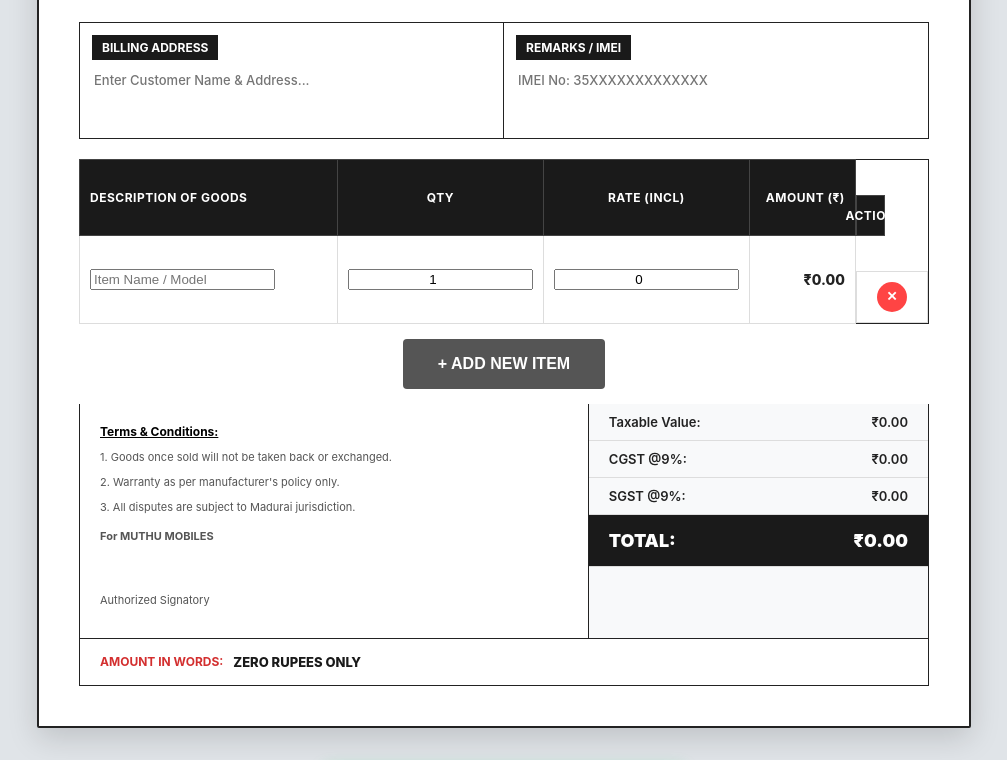
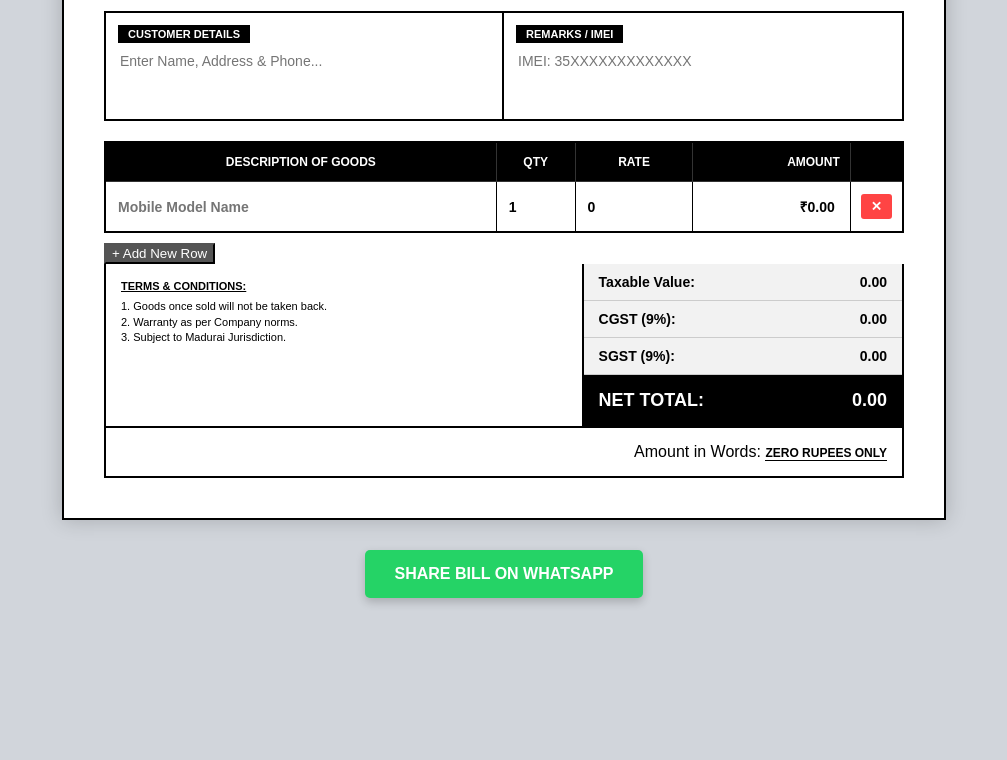
Before and after one commit to Sumathi-T-2003/-Muthu-Billing-App-, a website: page index.html in a window 1280 px wide. Shown: the part 183-943 px from the top of the page, without its empty margins (136-1143 px from the left). After the commit the page ends 801 px from the top, so only its background shows below. Drawn offline with Linux system fonts and the light colour scheme.

Commit message:
-Muthu-Billing-App Final 100% Professional Bill

```diff
--- a/index.html
+++ b/index.html
@@ -3,201 +3,203 @@
 <head>
     <meta charset="UTF-8">
     <meta name="viewport" content="width=device-width, initial-scale=1.0">
-    <title>MUTHU MOBILES | Premium Tax Invoice</title>
+    <title>MUTHU MOBILES | Tax Invoice</title>
     <script src="https://cdnjs.cloudflare.com/ajax/libs/html2pdf.js/0.10.1/html2pdf.bundle.min.js"></script>
     <style>
-        :root { --brand-red: #D32F2F; --deep-black: #1A1A1A; --soft-gray: #F8F9FA; --border-bold: #222; }
-        body { font-family: 'Inter', 'Segoe UI', Arial, sans-serif; background: #e0e4e8; margin: 0; padding: 15px; color: #222; }
+        :root { --red: #D32F2F; --black: #000000; --gray: #f2f2f2; }
+        body { font-family: 'Arial', sans-serif; background: #d1d5db; margin: 0; padding: 20px; color: #000; }
 
-        .invoice-card {
-            max-width: 850px; margin: auto; background: white; padding: 40px;
-            border: 2px solid var(--border-bold); box-shadow: 0 10px 30px rgba(0,0,0,0.15);
-            position: relative; border-radius: 2px;
+        /* Main Invoice Sheet */
+        .bill-book {
+            max-width: 800px; margin: auto; background: white; padding: 40px;
+            border: 2px solid #000; position: relative; box-shadow: 0 0 20px rgba(0,0,0,0.2);
         }
 
-        /* Top Header Section */
-        .tax-header { display: flex; justify-content: space-between; align-items: flex-start; margin-bottom: 25px; border-bottom: 5px solid var(--brand-red); padding-bottom: 15px; }
-        .brand-logo h1 { margin: 0; font-size: 36px; font-weight: 900; color: var(--brand-red); letter-spacing: -1px; }
-        .brand-logo p { margin: 3px 0; font-size: 12px; font-weight: 600; line-height: 1.4; color: #444; }
-        .invoice-meta { text-align: right; font-size: 13px; font-weight: bold; }
-        .meta-field { margin-bottom: 8px; }
-        .meta-field input { border: none; border-bottom: 1px solid #ccc; padding: 2px 5px; font-weight: bold; font-family: inherit; width: 100px; outline: none; text-align: right; }
+        .tax-top { text-align: right; font-size: 11px; font-weight: bold; text-transform: uppercase; margin-bottom: 5px; }
+
+        /* Header Section */
+        .header-main { display: flex; justify-content: space-between; border-bottom: 4px solid var(--red); padding-bottom: 15px; margin-bottom: 20px; }
+        .shop-details h1 { color: var(--red); margin: 0; font-size: 35px; font-weight: 900; letter-spacing: -1px; }
+        .shop-details p { font-size: 13px; margin: 2px 0; font-weight: 600; }
+
+        .bill-info { text-align: right; font-size: 14px; font-weight: bold; }
+        .bill-info div { margin-bottom: 8px; }
+        .bill-info input { border: none; border-bottom: 1px solid #000; font-weight: bold; width: 120px; text-align: right; outline: none; }
 
         /* Address Grid */
-        .address-container { display: grid; grid-template-columns: 1fr 1fr; border: 1.5px solid var(--border-bold); margin-bottom: 20px; }
-        .address-box { padding: 12px; border-right: 1.5px solid var(--border-bold); }
-        .address-box:last-child { border-right: none; }
-        .address-box h4 { margin: 0 0 10px 0; font-size: 12px; text-transform: uppercase; background: var(--deep-black); color: white; padding: 5px 10px; display: inline-block; }
-        .address-box textarea { width: 100%; border: none; font-size: 13px; font-weight: 500; outline: none; background: transparent; resize: none; font-family: inherit; }
+        .grid-box { display: grid; grid-template-columns: 1fr 1fr; border: 2px solid #000; margin-bottom: 20px; }
+        .address-area { padding: 12px; border-right: 2px solid #000; }
+        .address-area:last-child { border-right: none; }
+        .address-area label { display: block; background: #000; color: #fff; font-size: 11px; padding: 3px 10px; width: fit-content; margin-bottom: 8px; font-weight: bold; }
+        .address-area textarea { width: 100%; border: none; font-size: 14px; outline: none; background: transparent; resize: none; font-weight: 500; font-family: inherit; }
 
-        /* Table Design */
-        table { width: 100%; border-collapse: collapse; border: 1.5px solid var(--border-bold); }
-        thead th { background: var(--deep-black); color: white; padding: 12px 10px; font-size: 12px; text-transform: uppercase; letter-spacing: 0.5px; border: 1px solid #444; text-align: left; }
-        tbody td { padding: 10px; border: 1px solid #ddd; vertical-align: middle; font-size: 14px; }
-        .item-row input { width: 100%; border: none; font-size: 14px; font-weight: 600; outline: none; padding: 5px; }
-        .qty-rate input { text-align: center; }
+        /* Professional Table - No HSN */
+        table { width: 100%; border-collapse: collapse; border: 2px solid #000; }
+        thead th { background: #000 !important; color: #fff !important; padding: 12px 10px; font-size: 12px; text-transform: uppercase; border: 1px solid #333; }
+        tbody td { padding: 12px 10px; border: 1px solid #000; vertical-align: middle; font-size: 14px; font-weight: 600; }
 
-        /* Footer Layout */
-        .bottom-grid { display: grid; grid-template-columns: 1.5fr 1fr; border: 1.5px solid var(--border-bold); border-top: none; }
-        .terms-section { padding: 20px; border-right: 1.5px solid var(--border-bold); font-size: 11px; color: #555; }
-        .terms-section h5 { margin: 0 0 8px 0; color: #000; font-size: 12px; text-decoration: underline; }
+        .item-row input { width: 100%; border: none; outline: none; font-size: 14px; font-weight: 600; background: transparent; }
+        .center-text { text-align: center; }
+        .right-text { text-align: right; padding-right: 15px; }
 
-        .totals-section { background: var(--soft-gray); }
-        .calc-row { display: flex; justify-content: space-between; padding: 10px 20px; border-bottom: 1px solid #ddd; font-size: 13px; font-weight: 600; }
-        .grand-total-row { background: var(--deep-black); color: white; padding: 15px 20px; font-size: 18px; font-weight: 900; }
+        /* Footer Alignment */
+        .footer-grid { display: grid; grid-template-columns: 1.5fr 1fr; border: 2px solid #000; border-top: none; }
+        .terms-box { padding: 15px; border-right: 2px solid #000; font-size: 11px; line-height: 1.4; }
+        .terms-box strong { text-decoration: underline; display: block; margin-bottom: 5px; }
 
-        /* Amount in Words - Alignment Fixed to Left */
-        .words-container { border: 1.5px solid var(--border-bold); border-top: none; padding: 15px 20px; text-align: left; background: #fff; display: flex; align-items: center; }
-        .words-container strong { font-size: 12px; margin-right: 10px; color: var(--brand-red); text-transform: uppercase; }
-        #wordAmt { font-size: 13px; font-weight: 800; color: var(--deep-black); text-transform: uppercase; }
+        .totals-column { background: var(--gray); }
+        .total-row { display: flex; justify-content: space-between; padding: 10px 15px; border-bottom: 1px solid #ccc; font-size: 14px; font-weight: 700; }
+        .net-total { background: #000 !important; color: #fff !important; font-size: 18px; padding: 15px; border: none; }
 
-        /* Actions */
-        .no-print { text-align: center; margin-top: 35px; display: flex; justify-content: center; gap: 20px; }
-        .btn { padding: 16px 35px; border: none; border-radius: 4px; cursor: pointer; font-weight: 800; font-size: 16px; transition: 0.2s transform; text-transform: uppercase; }
-        .btn-add { background: #555; color: white; margin-bottom: 15px; }
-        .btn-share { background: #25D366; color: white; box-shadow: 0 5px 15px rgba(37,211,102,0.4); }
-        .btn-share:hover { transform: translateY(-2px); }
+        /* Amount in Words - Exactly on Right Side */
+        .words-wrap { border: 2px solid #000; border-top: none; padding: 15px; text-align: right; background: #fff; }
+        .words-wrap span { font-size: 12px; font-weight: 800; text-transform: uppercase; color: #000; border-bottom: 1px solid #000; }
 
-        /* Delete Button Alignment */
-        .del-btn { background: #ff4444; color: white; border: none; width: 30px; height: 30px; border-radius: 50%; cursor: pointer; font-weight: bold; display: flex; align-items: center; justify-content: center; margin: auto; transition: 0.2s; }
-        .del-btn:hover { background: #cc0000; }
+        /* Utility Buttons */
+        .action-area { text-align: center; margin-top: 30px; display: flex; justify-content: center; gap: 20px; }
+        .btn { padding: 15px 30px; border: none; cursor: pointer; font-weight: bold; text-transform: uppercase; border-radius: 5px; }
+        .btn-add { background: #555; color: white; margin-top: 10px; }
+        .btn-whatsapp { background: #25D366; color: white; font-size: 16px; box-shadow: 0 4px 10px rgba(0,0,0,0.2); }
+        .del-btn { background: #ff4444; color: white; border: none; padding: 5px 10px; border-radius: 3px; cursor: pointer; font-weight: bold; }
 
-        @media print { .no-print, .del-btn { display: none !important; } body { padding: 0; } .invoice-card { box-shadow: none; border: 2px solid #000; } }
+        /* PDF & Print Logic - Hiding unwanted elements */
+        @media print {
+            .no-print, .btn-add, .del-btn, .action-area { display: none !important; }
+            body { background: white; padding: 0; }
+            .bill-book { border: 2px solid #000; box-shadow: none; width: 100%; margin: 0; }
+        }
     </style>
 </head>
 <body>
 
-<div class="invoice-card" id="capture-area">
-    <div style="text-align: center; font-size: 9px; font-weight: bold; margin-bottom: 5px; color: #777;">TAX INVOICE | ORIGINAL FOR RECIPIENT</div>
+<div class="bill-book" id="invoice-sheet">
+    <div class="tax-top">Tax Invoice | Original</div>
 
-    <div class="tax-header">
-        <div class="brand-logo">
+    <div class="header-main">
+        <div class="shop-details">
             <h1>MUTHU MOBILES</h1>
-            <p>Scoot Road, Meanakshi Bazar, Madurai, Tamil Nadu, 625001</p>
+            <p>Scoot Road, Meanakshi Bazar, Madurai, TN - 625001</p>
             <p>GSTIN: 33GQCPS0946B1Z2 | Ph: +91 8675007409</p>
         </div>
-        <div class="invoice-meta">
-            <div class="meta-field">Inv No: <input type="text" value="#2026-001"></div>
-            <div class="meta-field">Date: <input type="date" id="billDate"></div>
+        <div class="bill-info">
+            <div>Bill No: <input type="text" value="#2026-001"></div>
+            <div>Date: <input type="date" id="today"></div>
         </div>
     </div>
 
-    <div class="address-container">
-        <div class="address-box">
-            <h4>Billing Address</h4>
-            <textarea placeholder="Enter Customer Name & Address..." rows="3"></textarea>
+    <div class="grid-box">
+        <div class="address-area">
+            <label>CUSTOMER DETAILS</label>
+            <textarea placeholder="Enter Name, Address & Phone..." rows="3"></textarea>
         </div>
-        <div class="address-box">
-            <h4>Remarks / IMEI</h4>
-            <textarea placeholder="IMEI No: 35XXXXXXXXXXXXX" rows="3"></textarea>
+        <div class="address-area">
+            <label>REMARKS / IMEI</label>
+            <textarea placeholder="IMEI: 35XXXXXXXXXXXXX" rows="3"></textarea>
         </div>
     </div>
 
     <table>
         <thead>
             <tr>
-                <th style="width: 45%;">Description of Goods</th>
-                <th style="width: 10%; text-align: center;">Qty</th>
-                <th style="width: 15%; text-align: center;">Rate (Incl)</th>
-                <th style="width: 20%; text-align: right;">Amount (₹)</th>
-                <th class="no-print" style="width: 10%; text-align: center;">Action</th>
+                <th style="width: 50%;">Description of Goods</th>
+                <th style="width: 10%;">Qty</th>
+                <th style="width: 15%;">Rate</th>
+                <th style="width: 20%; text-align: right;">Amount</th>
+                <th class="no-print" style="width: 5%;"></th>
             </tr>
         </thead>
-        <tbody id="items-list"></tbody>
+        <tbody id="bill-items">
+            </tbody>
     </table>
 
-    <div class="no-print" style="margin-top: 15px;">
-        <button class="btn btn-add" onclick="addNewRow()">+ Add New Item</button>
+    <div style="text-align: left;" class="no-print">
+        <button class="btn-add" onclick="addRow()">+ Add New Row</button>
     </div>
 
-    <div class="bottom-grid">
-        <div class="terms-section">
-            <h5>Terms & Conditions:</h5>
-            <p>1. Goods once sold will not be taken back or exchanged.</p>
-            <p>2. Warranty as per manufacturer's policy only.</p>
-            <p>3. All disputes are subject to Madurai jurisdiction.</p>
-            <p style="margin-top:15px; font-weight:bold;">For MUTHU MOBILES</p>
-            <br><br>
-            <p>Authorized Signatory</p>
+    <div class="footer-grid">
+        <div class="terms-box">
+            <strong>TERMS & CONDITIONS:</strong>
+            1. Goods once sold will not be taken back.<br>
+            2. Warranty as per Company norms.<br>
+            3. Subject to Madurai Jurisdiction.
         </div>
-        <div class="totals-section">
-            <div class="calc-row"><span>Taxable Value:</span> <span id="taxable">₹0.00</span></div>
-            <div class="calc-row"><span>CGST @9%:</span> <span id="cgst">₹0.00</span></div>
-            <div class="calc-row"><span>SGST @9%:</span> <span id="sgst">₹0.00</span></div>
-            <div class="calc-row grand-total-row"><span>TOTAL:</span> <span id="grand">₹0.00</span></div>
+        <div class="totals-column">
+            <div class="total-row"><span>Taxable Value:</span> <span id="taxable-amt">0.00</span></div>
+            <div class="total-row"><span>CGST (9%):</span> <span id="cgst-amt">0.00</span></div>
+            <div class="total-row"><span>SGST (9%):</span> <span id="sgst-amt">0.00</span></div>
+            <div class="total-row net-total"><span>NET TOTAL:</span> <span id="grand-total">0.00</span></div>
         </div>
     </div>
-    <div class="words-container">
-        <strong>Amount in Words:</strong> <span id="wordAmt">ZERO RUPEES ONLY</span>
+
+    <div class="words-wrap">
+        Amount in Words: <span id="words-display">ZERO RUPEES ONLY</span>
     </div>
 </div>
 
-<div class="no-print">
-    <button class="btn btn-share" onclick="finalizeBill()">Generate & Share on WhatsApp</button>
+<div class="action-area">
+    <button class="btn btn-whatsapp" onclick="generateInvoice()">Share Bill on WhatsApp</button>
 </div>
 
 <script>
-    document.getElementById('billDate').valueAsDate = new Date();
+    document.getElementById('today').valueAsDate = new Date();
 
-    function addNewRow() {
-        const tbody = document.getElementById('items-list');
-        const row = document.createElement('tr');
-        row.innerHTML = `
-            <td><input type="text" class="p-name" placeholder="Item Name / Model"></td>
-            <td class="qty-rate"><input type="number" class="p-qty" value="1" oninput="runCalc()"></td>
-            <td class="qty-rate"><input type="number" class="p-rate" value="0" oninput="runCalc()"></td>
-            <td style="text-align: right; font-weight: 800;">₹<span class="p-total">0.00</span></td>
-            <td class="no-print"><button class="del-btn" onclick="this.parentElement.parentElement.remove(); runCalc();">✕</button></td>
+    function addRow() {
+        const tbody = document.getElementById('bill-items');
+        const tr = document.createElement('tr');
+        tr.className = "item-row";
+        tr.innerHTML = `
+            <td><input type="text" class="p-name" placeholder="Mobile Model Name"></td>
+            <td class="center-text"><input type="number" class="p-qty" value="1" oninput="calculate()"></td>
+            <td class="center-text"><input type="number" class="p-rate" value="0" oninput="calculate()"></td>
+            <td class="right-text" style="font-weight:bold;">₹<span class="p-total">0.00</span></td>
+            <td class="no-print"><button class="del-btn" onclick="this.parentElement.parentElement.remove(); calculate();">✕</button></td>
         `;
-        tbody.appendChild(row);
+        tbody.appendChild(tr);
     }
 
-    function runCalc() {
-        let grandTotal = 0;
-        document.querySelectorAll('#items-list tr').forEach(row => {
-            const qty = Number(row.querySelector('.p-qty').value) || 0;
-            const rate = Number(row.querySelector('.p-rate').value) || 0;
-            const lineTotal = qty * rate;
-            row.querySelector('.p-total').innerText = lineTotal.toLocaleString('en-IN', {minimumFractionDigits: 2});
-            grandTotal += lineTotal;
+    function calculate() {
+        let subtotal = 0;
+        document.querySelectorAll('.item-row').forEach(row => {
+            const q = row.querySelector('.p-qty').value || 0;
+            const r = row.querySelector('.p-rate').value || 0;
+            const line = q * r;
+            row.querySelector('.p-total').innerText = line.toFixed(2);
+            subtotal += line;
         });
 
-        const taxableValue = grandTotal / 1.18;
-        const totalTax = grandTotal - taxableValue;
+        const taxable = subtotal / 1.18;
+        const gst = subtotal - taxable;
 
-        document.getElementById('taxable').innerText = "₹" + taxableValue.toLocaleString('en-IN', {minimumFractionDigits: 2});
-        document.getElementById('cgst').innerText = "₹" + (totalTax/2).toLocaleString('en-IN', {minimumFractionDigits: 2});
-        document.getElementById('sgst').innerText = "₹" + (totalTax/2).toLocaleString('en-IN', {minimumFractionDigits: 2});
-        document.getElementById('grand').innerText = "₹" + grandTotal.toLocaleString('en-IN', {minimumFractionDigits: 2});
+        document.getElementById('taxable-amt').innerText = taxable.toLocaleString('en-IN', {minimumFractionDigits: 2});
+        document.getElementById('cgst-amt').innerText = (gst/2).toLocaleString('en-IN', {minimumFractionDigits: 2});
+        document.getElementById('sgst-amt').innerText = (gst/2).toLocaleString('en-IN', {minimumFractionDigits: 2});
+        document.getElementById('grand-total').innerText = subtotal.toLocaleString('en-IN', {minimumFractionDigits: 2});
 
-        document.getElementById('wordAmt').innerText = toWords(Math.round(grandTotal)) + " RUPEES ONLY";
+        document.getElementById('words-display').innerText = numberToWords(Math.round(subtotal)) + " RUPEES ONLY";
     }
 
-    async function finalizeBill() {
-        // Auto-save to MongoDB first
-        const items = [];
-        document.querySelectorAll('#items-list tr').forEach(row => {
-            items.push({
+    async function generateInvoice() {
+        // Step 1: Save items to MongoDB
+        const rows = document.querySelectorAll('.item-row');
+        for (let row of rows) {
+            const itemData = {
                 name: row.querySelector('.p-name').value,
                 price: row.querySelector('.p-rate').value,
                 quantity: row.querySelector('.p-qty').value
-            });
-        });
-
-        for(let item of items) {
-            if(item.name && item.price > 0) {
+            };
+            if(itemData.name) {
                 await fetch('/api/products/add', {
                     method: 'POST',
                     headers: {'Content-Type': 'application/json'},
-                    body: JSON.stringify(item)
+                    body: JSON.stringify(itemData)
                 });
             }
         }
 
-        // Generate and Share PDF
-        const element = document.getElementById('capture-area');
+        // Step 2: Create PDF & Share
+        const element = document.getElementById('invoice-sheet');
         const opt = {
-            margin: 0.3,
+            margin: 0.2,
             filename: 'MuthuMobiles_Bill.pdf',
             image: { type: 'jpeg', quality: 1 },
             html2canvas: { scale: 3, useCORS: true },
@@ -205,29 +207,29 @@
         };
 
         const pdfBlob = await html2pdf().set(opt).from(element).output('blob');
-        const file = new File([pdfBlob], "Muthu_Mobiles_Bill.pdf", { type: "application/pdf" });
+        const file = new File([pdfBlob], "Muthu_Mobiles_Invoice.pdf", { type: "application/pdf" });
 
         if (navigator.canShare && navigator.canShare({ files: [file] })) {
-            await navigator.share({ files: [file], title: 'Invoice: Muthu Mobiles' });
+            await navigator.share({ files: [file], title: 'Invoice From Muthu Mobiles' });
         } else {
             html2pdf().set(opt).from(element).save();
         }
     }
 
-    function toWords(num) {
-        const a = ['','One ','Two ','Three ','Four ', 'Five ','Six ','Seven ','Eight ','Nine ','Ten ','Eleven ','Twelve ','Thirteen ','Fourteen ','Fifteen ','Sixteen ','Seventeen ','Eighteen ','Nineteen '];
-        const b = ['', '', 'Twenty','Thirty','Forty','Fifty', 'Sixty','Seventy','Eighty','Ninety'];
+    function numberToWords(num) {
+        const a = ['','ONE ','TWO ','THREE ','FOUR ', 'FIVE ','SIX ','SEVEN ','EIGHT ','NINE ','TEN ','ELEVEN ','TWELVE ','THIRTEEN ','FOURTEEN ','FIFTEEN ','SIXTEEN ','SEVENTEEN ','EIGHTEEN ','NINETEEN '];
+        const b = ['', '', 'TWENTY','THIRTY','FORTY','FIFTY', 'SIXTY','SEVENTY','EIGHTY','NINETY'];
         const n = ('0000000' + num).substr(-7).match(/^(\d{2})(\d{2})(\d{2})(\d{1})$/);
         if (!n) return '';
         let str = '';
-        str += (Number(n[1]) != 0) ? (a[Number(n[1])] || b[n[1][0]] + ' ' + a[n[1][1]]) + 'Lakh ' : '';
-        str += (Number(n[2]) != 0) ? (a[Number(n[2])] || b[n[2][0]] + ' ' + a[n[2][1]]) + 'Thousand ' : '';
-        str += (Number(n[3]) != 0) ? (a[Number(n[3])] || b[n[3][0]] + ' ' + a[n[3][1]]) + 'Hundred ' : '';
-        str += (Number(n[4]) != 0) ? ((str != '') ? 'and ' : '') + (a[Number(n[4])] || b[n[4][0]] + ' ' + a[n[4][1]]) : '';
+        str += (Number(n[1]) != 0) ? (a[Number(n[1])] || b[n[1][0]] + ' ' + a[n[1][1]]) + 'LAKH ' : '';
+        str += (Number(n[2]) != 0) ? (a[Number(n[2])] || b[n[2][0]] + ' ' + a[n[2][1]]) + 'THOUSAND ' : '';
+        str += (Number(n[3]) != 0) ? (a[Number(n[3])] || b[n[3][0]] + ' ' + a[n[3][1]]) + 'HUNDRED ' : '';
+        str += (Number(n[4]) != 0) ? ((str != '') ? 'AND ' : '') + (a[Number(n[4])] || b[n[4][0]] + ' ' + a[n[4][1]]) : '';
         return str.trim();
     }
 
-    addNewRow();
+    addRow(); // Start with one item
 </script>
 </body>
 </html>
```
